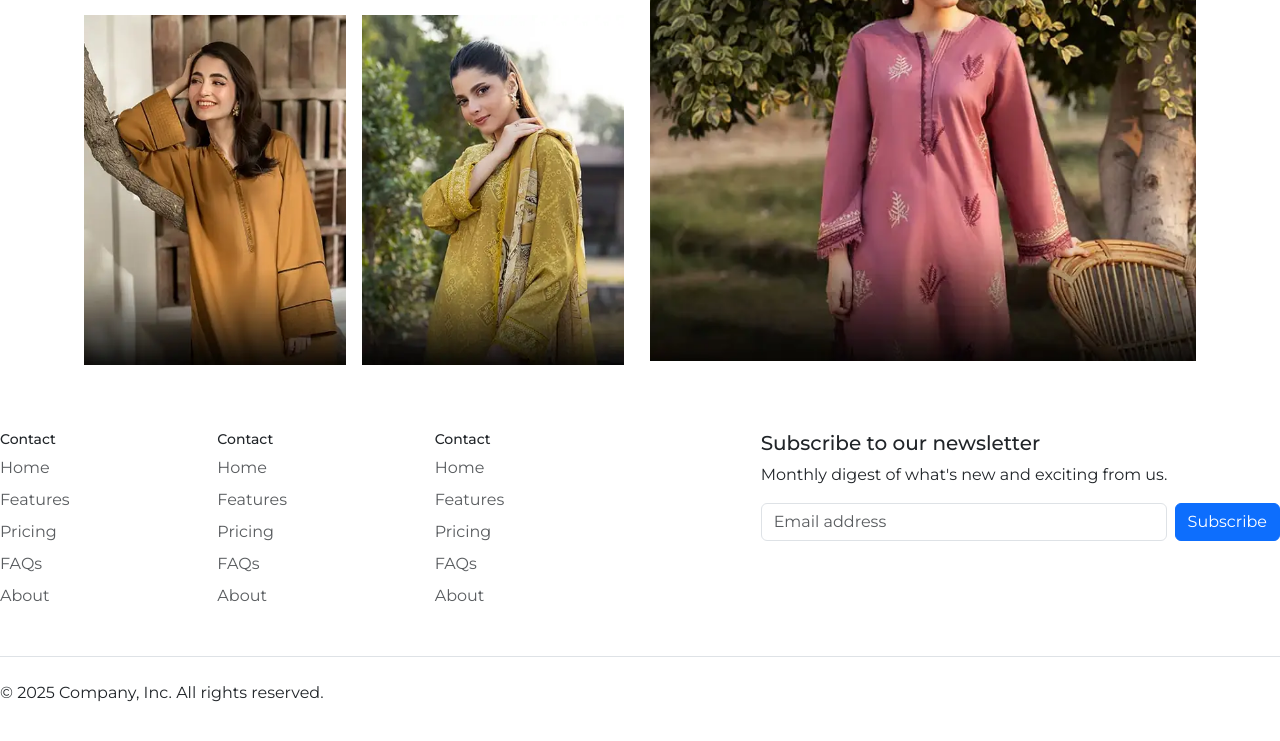
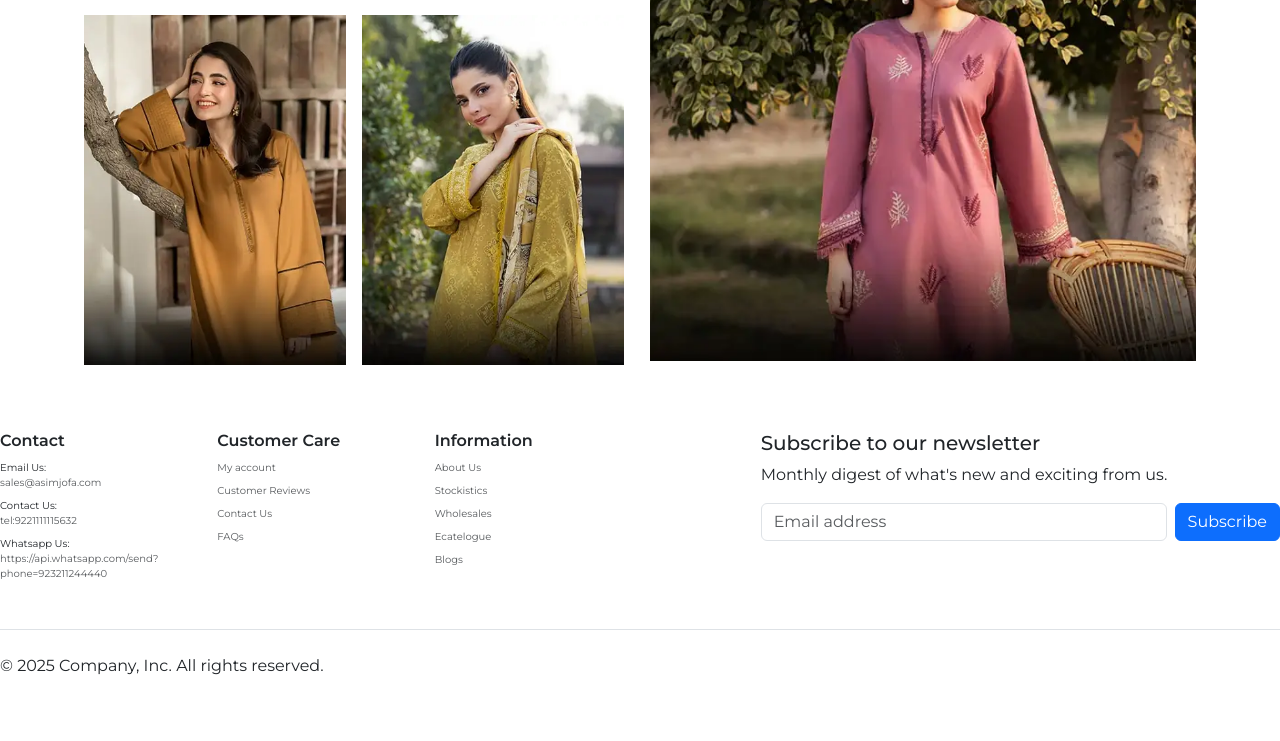
Before and after one commit to Maryammuhammadafzal/clothing, a plain HTML site: page index.html in a window 1280 px wide. Shown: the part 2724-3465 px from the top of the page. Drawn offline with nearby package versions, Linux system fonts and the light colour scheme; files whose address does not match are found by name.

Commit message:
clonning Asim Jofa Website

```diff
--- a/index.html
+++ b/index.html
@@ -703,41 +703,38 @@
             <footer class="py-5">
                 <div class="row">
                     <div class="col-6 col-md-2 mb-3">
-                        <h2 class="" style="font-weight: 500; font-size: 14px;">Contact</h2>
-                        <ul class="nav flex-column">
-                            <li class="nav-item mb-2"><a href="#" class="nav-link p-0 text-body-secondary">Home</a></li>
-                            <li class="nav-item mb-2"><a href="#" class="nav-link p-0 text-body-secondary">Features</a>
+                        <h2 class="" style="font-weight: 600; font-size: 16px;">Contact</h2>
+                        <ul class="nav flex-column" style="font-size: 10px; margin-top: 10px;">
+                            <li class="nav-item mb-2">Email Us: <a href="#" class="nav-link p-0 text-body-secondary">sales@asimjofa.com</a></li>
+                            <li class="nav-item mb-2">Contact Us: <a href="#" class="nav-link p-0 text-body-secondary">tel:9221111115632</a>
                             </li>
-                            <li class="nav-item mb-2"><a href="#" class="nav-link p-0 text-body-secondary">Pricing</a>
+                            <li class="nav-item mb-2">Whatsapp Us:<a href="#" class="nav-link p-0 text-body-secondary">https://api.whatsapp.com/send?phone=923211244440</a>
                             </li>
-                            <li class="nav-item mb-2"><a href="#" class="nav-link p-0 text-body-secondary">FAQs</a></li>
-                            <li class="nav-item mb-2"><a href="#" class="nav-link p-0 text-body-secondary">About</a>
                             </li>
                         </ul>
                     </div>
                     <div class="col-6 col-md-2 mb-3">
-                        <h2 class="" style="font-weight: 500; font-size: 14px;">Contact</h2>
-                        <ul class="nav flex-column">
-                            <li class="nav-item mb-2"><a href="#" class="nav-link p-0 text-body-secondary">Home</a></li>
-                            <li class="nav-item mb-2"><a href="#" class="nav-link p-0 text-body-secondary">Features</a>
+                        <h2 class="" style="font-weight: 600; font-size: 16px;">Customer Care</h2>
+                        <ul class="nav flex-column" style="font-size: 10px; margin-top: 10px;">
+                            <li class="nav-item mb-2"><a href="#" class="nav-link p-0 text-body-secondary">My account</a></li>
+                            <li class="nav-item mb-2"><a href="#" class="nav-link p-0 text-body-secondary">Customer Reviews</a>
                             </li>
-                            <li class="nav-item mb-2"><a href="#" class="nav-link p-0 text-body-secondary">Pricing</a>
+                            <li class="nav-item mb-2"><a href="#" class="nav-link p-0 text-body-secondary">Contact Us</a>
                             </li>
                             <li class="nav-item mb-2"><a href="#" class="nav-link p-0 text-body-secondary">FAQs</a></li>
-                            <li class="nav-item mb-2"><a href="#" class="nav-link p-0 text-body-secondary">About</a>
                             </li>
                         </ul>
                     </div>
                     <div class="col-6 col-md-2 mb-3">
-                        <h2 class="" style="font-weight: 500; font-size: 14px;">Contact</h2>
-                        <ul class="nav flex-column">
-                            <li class="nav-item mb-2"><a href="#" class="nav-link p-0 text-body-secondary">Home</a></li>
-                            <li class="nav-item mb-2"><a href="#" class="nav-link p-0 text-body-secondary">Features</a>
+                        <h2 class="" style="font-weight: 600; font-size: 16px;">Information</h2>
+                        <ul class="nav flex-column" style="font-size: 10px; margin-top: 10px;">
+                            <li class="nav-item mb-2"><a href="#" class="nav-link p-0 text-body-secondary">About Us</a></li>
+                            <li class="nav-item mb-2"><a href="#" class="nav-link p-0 text-body-secondary">Stockistics</a>
                             </li>
-                            <li class="nav-item mb-2"><a href="#" class="nav-link p-0 text-body-secondary">Pricing</a>
+                            <li class="nav-item mb-2"><a href="#" class="nav-link p-0 text-body-secondary">Wholesales</a>
                             </li>
-                            <li class="nav-item mb-2"><a href="#" class="nav-link p-0 text-body-secondary">FAQs</a></li>
-                            <li class="nav-item mb-2"><a href="#" class="nav-link p-0 text-body-secondary">About</a>
+                            <li class="nav-item mb-2"><a href="#" class="nav-link p-0 text-body-secondary">Ecatelogue</a></li>
+                            <li class="nav-item mb-2"><a href="#" class="nav-link p-0 text-body-secondary">Blogs</a>
                             </li>
                         </ul>
                     </div>
```
